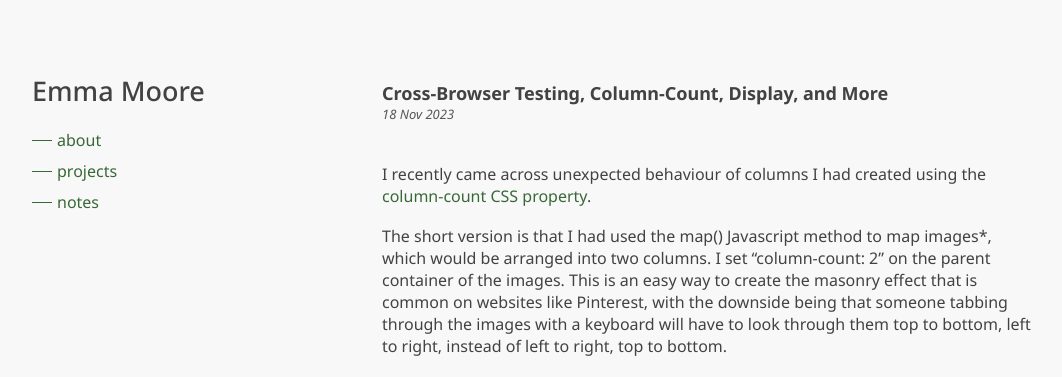
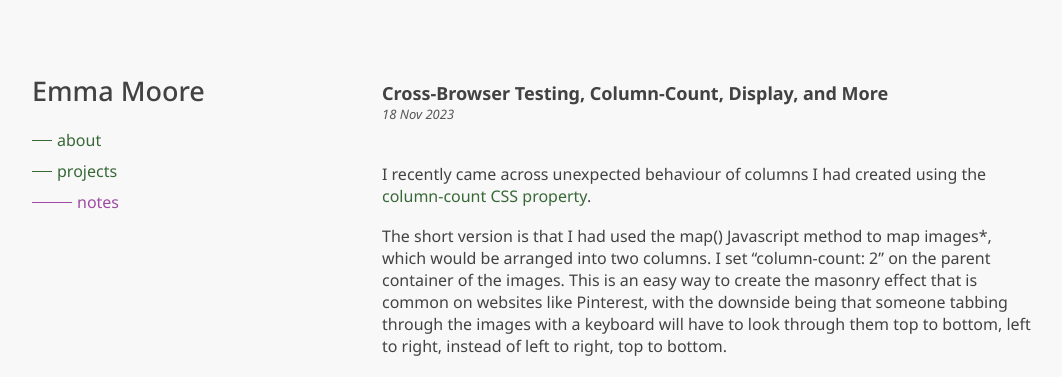
Before and after one commit to emoore29/emoore29.github.io, a Jekyll site: the page built from notes/_posts/2023-11-18-column-count-testing.md, in a window 1280 px wide. Shown: the top 377 px of the page, without its empty margins (108-1170 px from the left). Built offline with Jekyll 4.4.1, drawn with Linux system fonts in a browser that asks for light colours.

Commit message:
Update notes link styling logic

```diff
--- a/_includes/navigation.html
+++ b/_includes/navigation.html
@@ -2,7 +2,7 @@
   <ul id="navigation-list">
       {% for item in site.data.navigation %}
         <li>
-          <a href="{{ item.link }}"{% if page.url == item.link or item.link == "#" | append: page.id %} class="nav-link current-nav-link"{% else %} class="nav-link" {% endif %}><span class="line"></span>{{ item.name }}</a>
+          <a href="{{ item.link }}"{% if page.url == item.link or item.link == "#" | append: page.id or page.url contains '/notes' and item.name == 'notes' %} class="nav-link current-nav-link"{% else %} class="nav-link" {% endif %}><span class="line"></span>{{ item.name }}</a>
         </li>
 
       {% endfor %}
```
Also changed, not shown: notes/_posts/2023-04-24-first-note.md (renamed from _posts/2023-04-24-first-note.md), notes/_posts/2023-11-18-column-count-testing.md (renamed from _posts/2023-11-18-column-count-testing.md), notes/_posts/2024-10-10-building-an-art-portfolio.md (renamed from _posts/2024-10-10-building-an-art-portfolio.md), notes/_posts/2024-10-21-logic-gates.md (renamed from _posts/2024-10-21-logic-gates.md), 11 other files.
